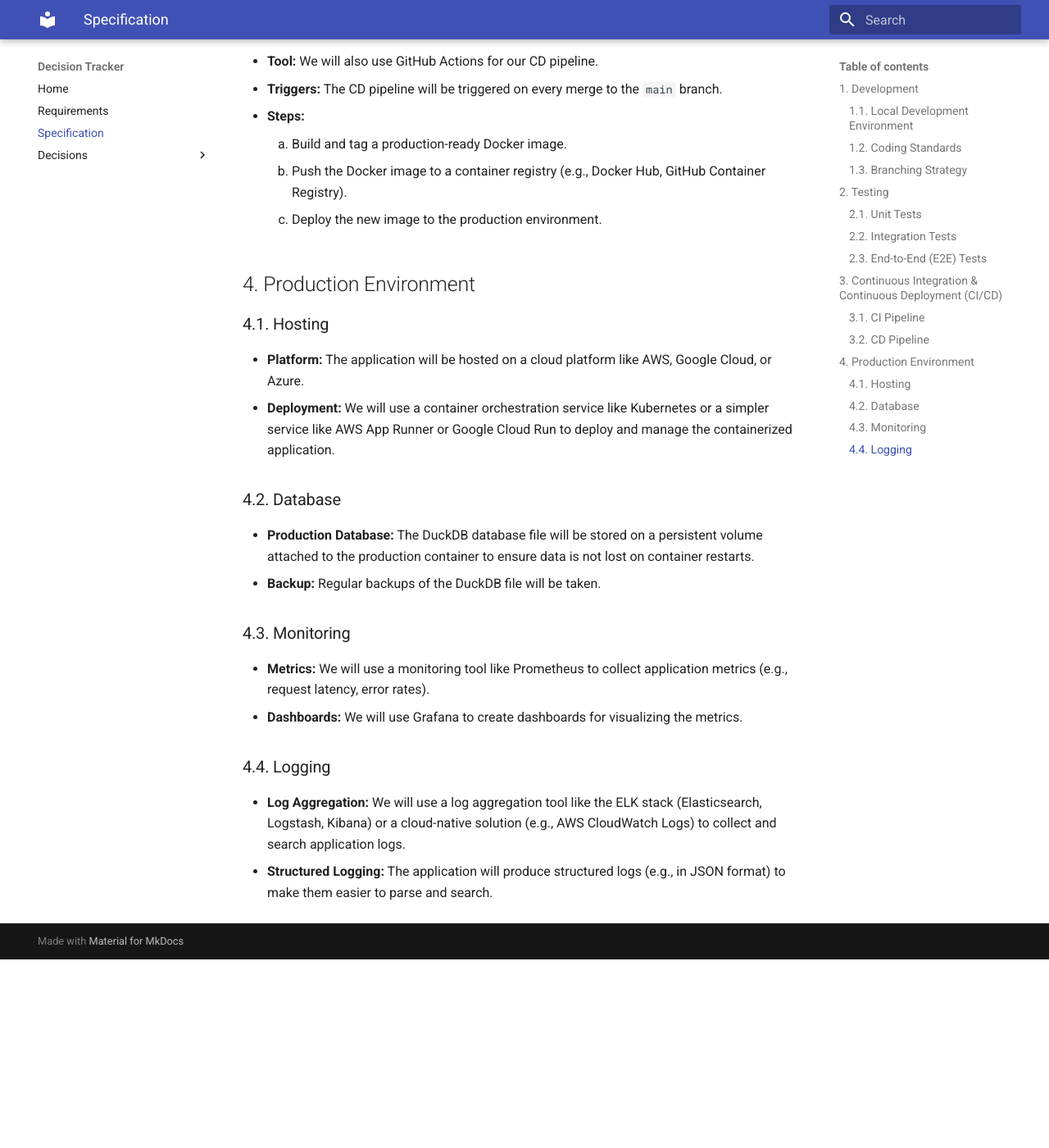
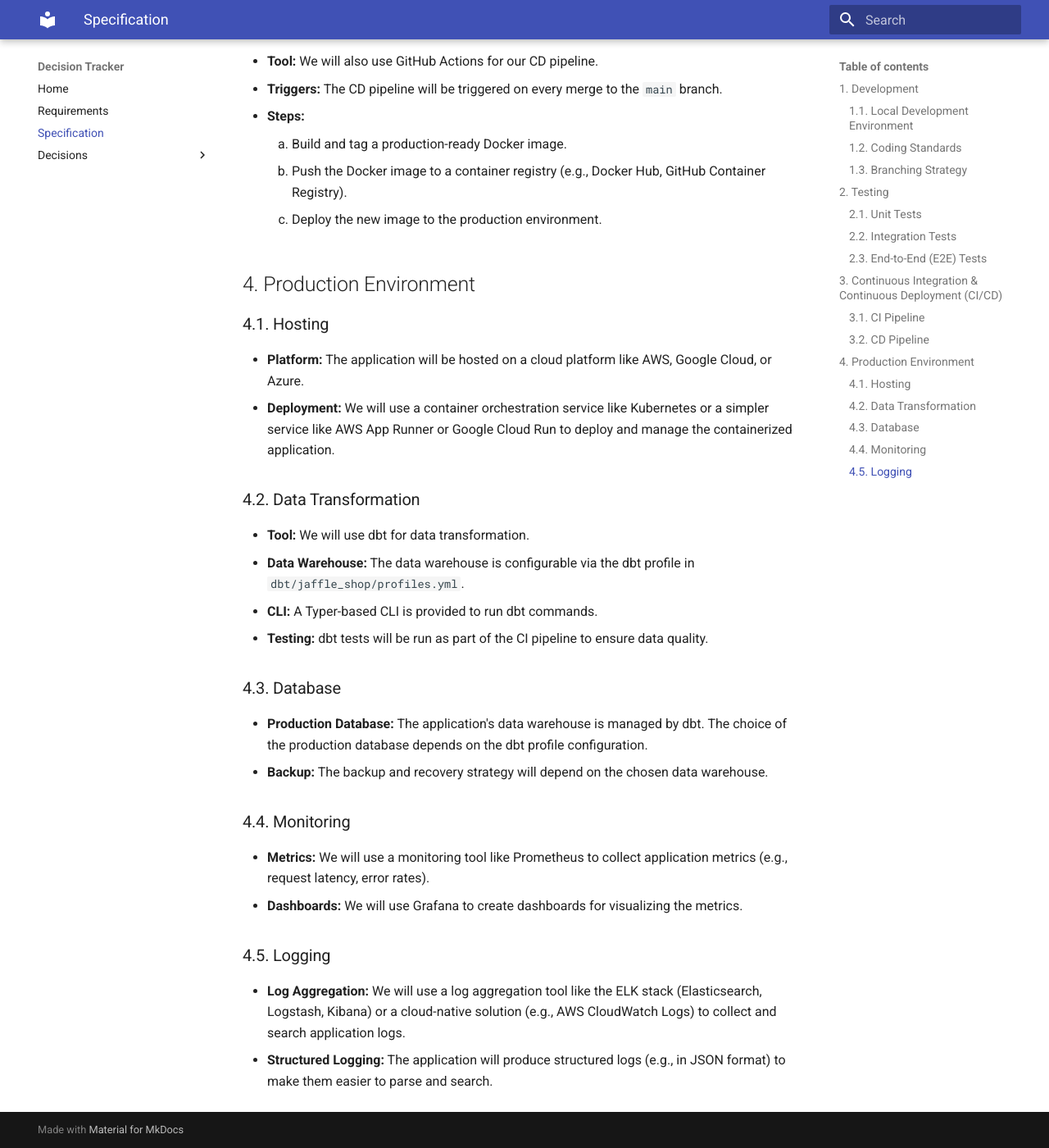
Before and after one commit to dpdeputy/jdd, an MkDocs documentation site: the page built from docs/spec.md, in a window 1280 px wide and 1400 px high, scrolled down 2288 px. Shown: the whole window at 82% size. Built offline with MkDocs 1.6.1 and Material for MkDocs 9.7.7, drawn with Linux system fonts in a browser that asks for light colours; before the commit the page ends 3458 px from its top, so only the background shows below that.

Commit message:
docs: Make data warehouse configurable in spec
This commit updates the technical specification to reflect that the data warehouse is configurable via the dbt profile, instead of being hardcoded to BigQuery.

This change makes the technical specification more generic and flexible.

```diff
--- a/docs/spec.md
+++ b/docs/spec.md
@@ -75,17 +75,24 @@ This document outlines the technical specification and software development life
 *   **Platform:** The application will be hosted on a cloud platform like AWS, Google Cloud, or Azure.
 *   **Deployment:** We will use a container orchestration service like Kubernetes or a simpler service like AWS App Runner or Google Cloud Run to deploy and manage the containerized application.
 
-### 4.2. Database
+### 4.2. Data Transformation
 
-*   **Production Database:** The DuckDB database file will be stored on a persistent volume attached to the production container to ensure data is not lost on container restarts.
-*   **Backup:** Regular backups of the DuckDB file will be taken.
+*   **Tool:** We will use dbt for data transformation.
+*   **Data Warehouse:** The data warehouse is configurable via the dbt profile in `dbt/jaffle_shop/profiles.yml`.
+*   **CLI:** A Typer-based CLI is provided to run dbt commands.
+*   **Testing:** dbt tests will be run as part of the CI pipeline to ensure data quality.
 
-### 4.3. Monitoring
+### 4.3. Database
+
+*   **Production Database:** The application's data warehouse is managed by dbt. The choice of the production database depends on the dbt profile configuration.
+*   **Backup:** The backup and recovery strategy will depend on the chosen data warehouse.
+
+### 4.4. Monitoring
 
 *   **Metrics:** We will use a monitoring tool like Prometheus to collect application metrics (e.g., request latency, error rates).
 *   **Dashboards:** We will use Grafana to create dashboards for visualizing the metrics.
 
-### 4.4. Logging
+### 4.5. Logging
 
 *   **Log Aggregation:** We will use a log aggregation tool like the ELK stack (Elasticsearch, Logstash, Kibana) or a cloud-native solution (e.g., AWS CloudWatch Logs) to collect and search application logs.
 *   **Structured Logging:** The application will produce structured logs (e.g., in JSON format) to make them easier to parse and search.
--- a/pyproject.toml
+++ b/pyproject.toml
@@ -21,7 +21,8 @@ docs = [
 ]
 dbt = [
     "typer",
-    "dbt-duckdb",
+    "dbt-bigquery",
+    "invoke",
 ]
 
 [build-system]
```
Also changed, not shown: README.md (+6 -0 lines), docs/adr/0004-use-duckdb-python-library-database.md (+1 -1 lines), docs/adr/0007-use-dbt-for-data-transformation.md (added, +29 -0 lines), docs/adr/0007-use-dbt-fusion-for-data-transformation.md (deleted, +0 -26 lines), docs/adr/0008-use-google-bigquery-for-data-warehouse.md (added, +29 -0 lines), docs/dbt_bigquery_setup.md (renamed from docs/dbt_fusion_setup.md, +6 -6 lines), docs/documentation_suggestions.md (added, +33 -0 lines), docs/index.md (+2 -0 lines), 3 other files.
